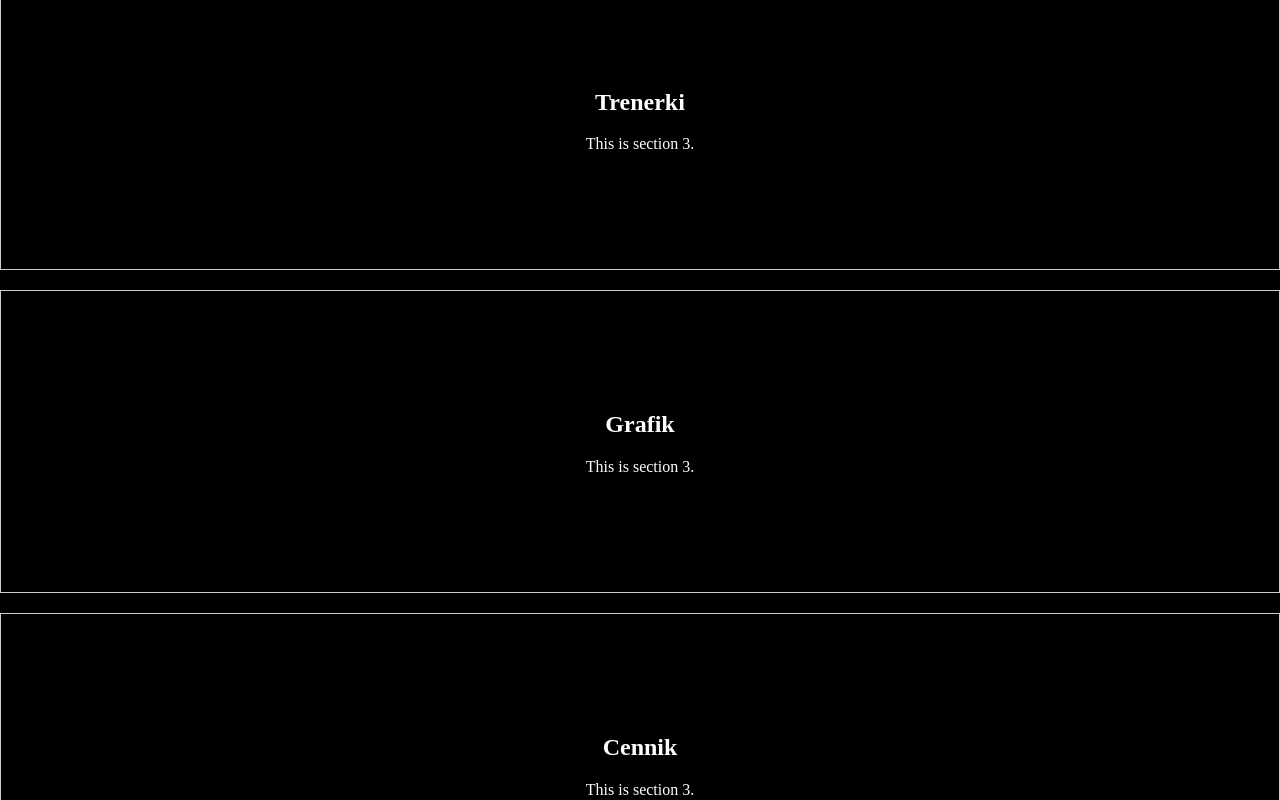
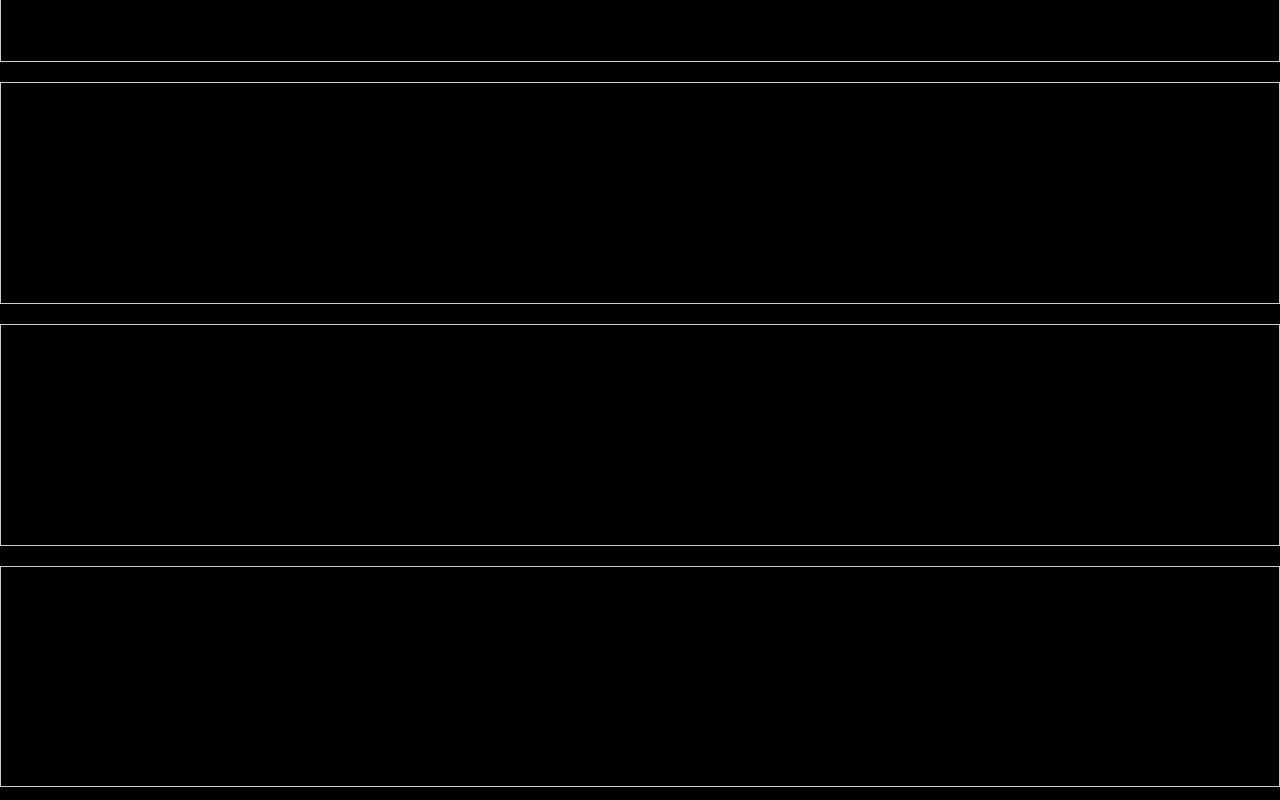
Before and after one commit to Ewelina-EN/dance-studio-wroclaw, a React (Create React App) app: page / in a window 1280 px wide. Shown: the part 700-1500 px from the top of the page. Built offline with nearby package versions, Linux system fonts and the light colour scheme.

Commit message:
separating data from the App

```diff
--- a/src/App.js
+++ b/src/App.js
@@ -1,46 +1,9 @@
-import { useState } from "react";
-import { Link, animateScroll as scroll } from "react-scroll";
+import React, { useState } from "react";
+import { Link } from "react-scroll";
 import Section from "./section/section";
-import { FaBars, FaTimes } from "react-icons/fa";
-import { FaFacebook } from "react-icons/fa";
-import { FaInstagram } from "react-icons/fa";
-import Offer from "./section/offer";
-import Team from "./section/team";
+import { FaBars, FaTimes, FaFacebook, FaInstagram } from "react-icons/fa";
 import "./App.css";
-
-const sections = [
-  {
-    name: "Home",
-    title: "Home",
-    description: "This is section 1.",
-  },
-  {
-    name: "Zajęcia",
-    title: "Zajęcia",
-    component: <Offer />,
-  },
-  {
-    name: "Trenerki",
-    title: "Trenerki",
-    description: "This is section 3.",
-    component: <Team />,
-  },
-  {
-    name: "Grafik",
-    title: "Grafik",
-    description: "This is section 3.",
-  },
-  {
-    name: "Cennik",
-    title: "Cennik",
-    description: "This is section 3.",
-  },
-  {
-    name: "Kontakt",
-    title: "Kontakt",
-    description: "This is section 3.",
-  },
-];
+import { sections } from "./data";
 
 function App() {
   const [isOpen, setIsOpen] = useState(false);
@@ -89,8 +52,6 @@ function App() {
           <Section
             key={section.name}
             name={section.name}
-            title={section.title}
-            description={section.description}
             component={section.component}
           />
         ))}
--- /dev/null
+++ b/src/data.js
@@ -0,0 +1,63 @@
+import React from "react";
+import Offer from "./section/offer/offer";
+import Team from "./section/team";
+import Schedule from "./section/schedule";
+// import Rent from './section/rent';
+import Prices from "./section/prices";
+import Contact from "./section/contact";
+
+export const offerItems = [
+  {
+    title: "STRIP DANCE",
+    description:
+      "Styl pełny zmysłowych ruchów pełnych emocji i uczuć. Zawiera dużo elementów flooworku. Tańczymy w butach typu Pleaser.",
+  },
+  {
+    title: "HIGH HEELS",
+    description:
+      "Zajęcia pełne elegancji i gracji. Łączą w sobie elementy tańca jazzowego oraz baletowego. Pokazujemy kobiecą siłę i pewność siebie.",
+  },
+  {
+    title: "STRIP ACRO",
+    description:
+      "To połączenie strip dance z elementami akrobatyki. Zajęcia pełne zarówno tanecznej gracji, jak i płynnego wykonywania trików.",
+  },
+  {
+    title: "FEMALE DANCE",
+    description:
+      "Styl tańca, który w szczególny sposób akcentuje pewność siebie oraz kobiecą siłę. Liczy się wyrazistość ruchów i interpretacja muzyki.",
+  },
+];
+
+export const sections = [
+  {
+    name: "Home",
+    title: "Home",
+    description: "This is section 1.",
+  },
+  {
+    name: "Zajęcia",
+    title: "Zajęcia",
+    component: <Offer items={offerItems} />,
+  },
+  {
+    name: "Trenerki",
+    title: "Trenerki",
+    component: <Team />,
+  },
+  {
+    name: "Grafik",
+    title: "Grafik",
+    component: <Schedule />,
+  },
+  {
+    name: "Cennik",
+    title: "Cennik",
+    component: <Prices />,
+  },
+  {
+    name: "Kontakt",
+    title: "Kontakt",
+    component: <Contact />,
+  },
+];
```
